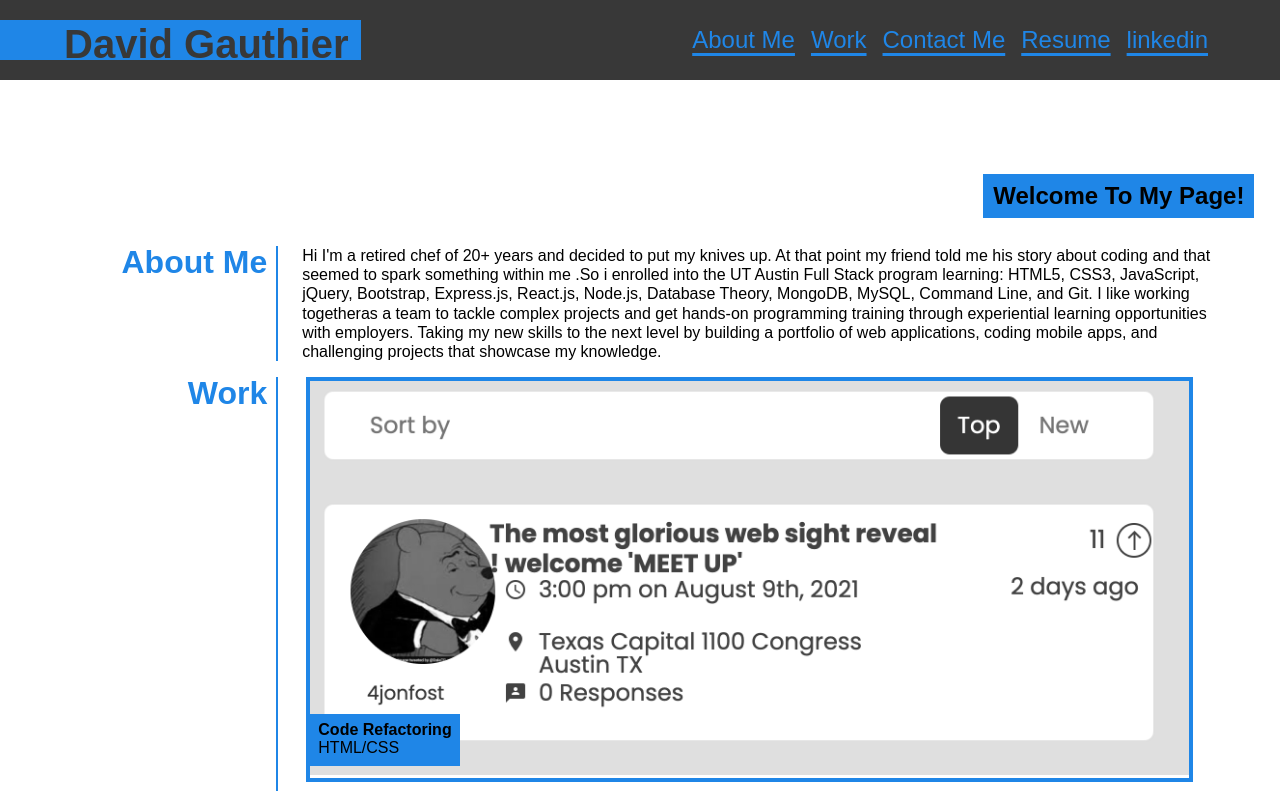
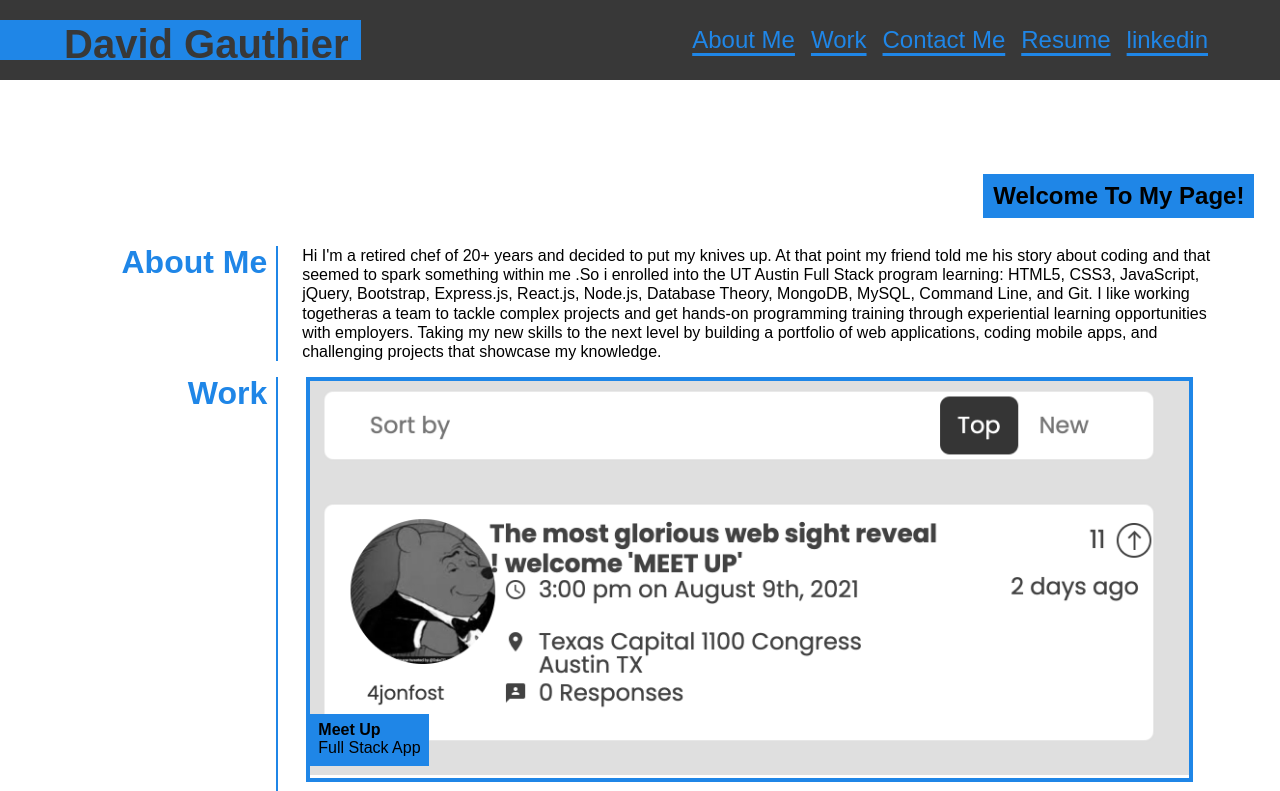
Before and after one commit to Cuillerethedj/Dave-s-Portfolio, a plain HTML site: page index.html in a window 1280 px wide. Shown: the top 791 px of the page. Drawn offline with Linux system fonts and the light colour scheme.

Commit message:
add meetup

```diff
--- a/index.html
+++ b/index.html
@@ -54,8 +54,8 @@
                     <img src = "./assets/photos/meet up.png">
                     </a>
                     <div>
-                        <h3>Code Refactoring</h3>
-                        <p>HTML/CSS</p>
+                        <h3>Meet Up</h3>
+                        <p>Full Stack App</p>
                     </div>
                 </div>
 
```
